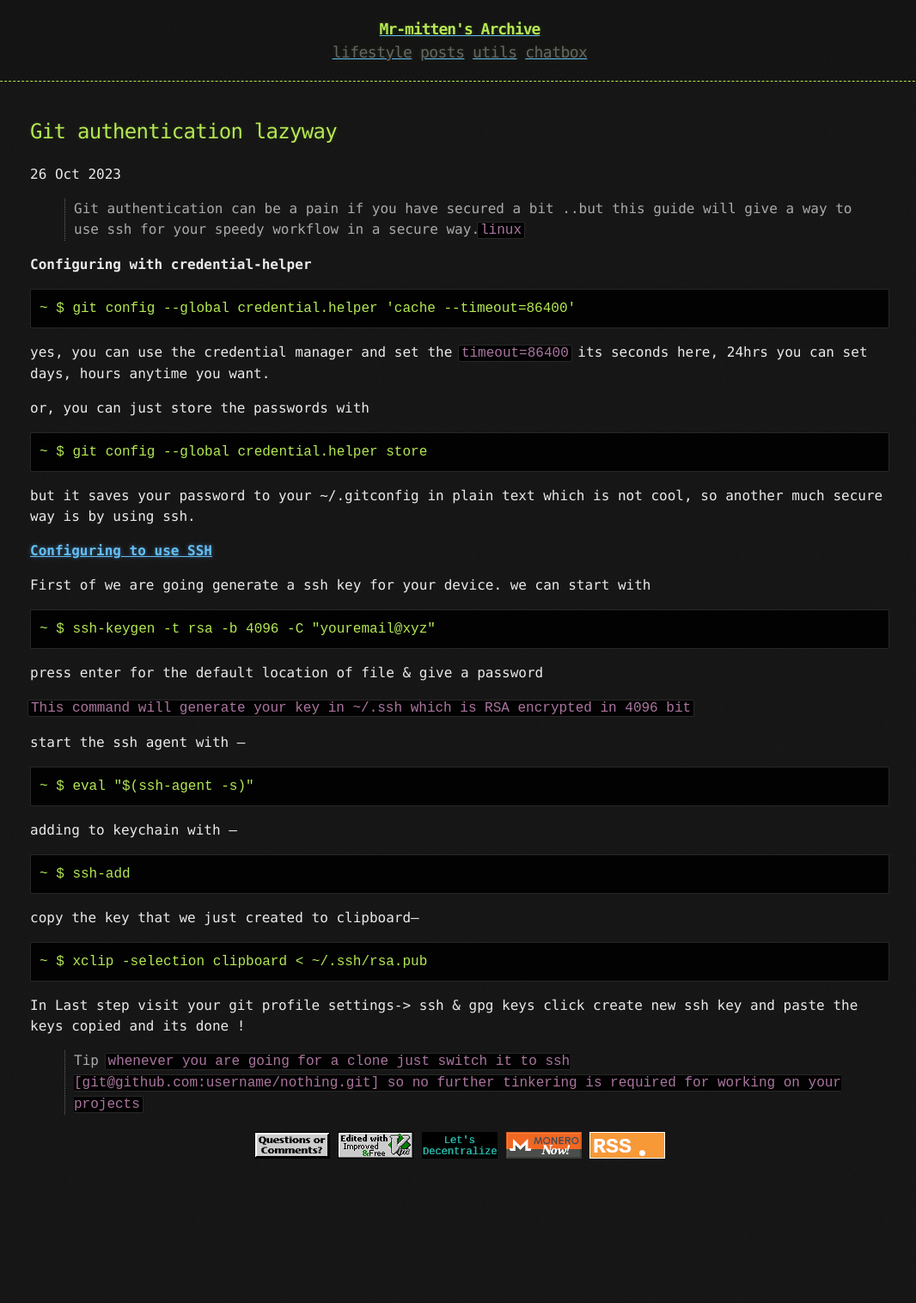
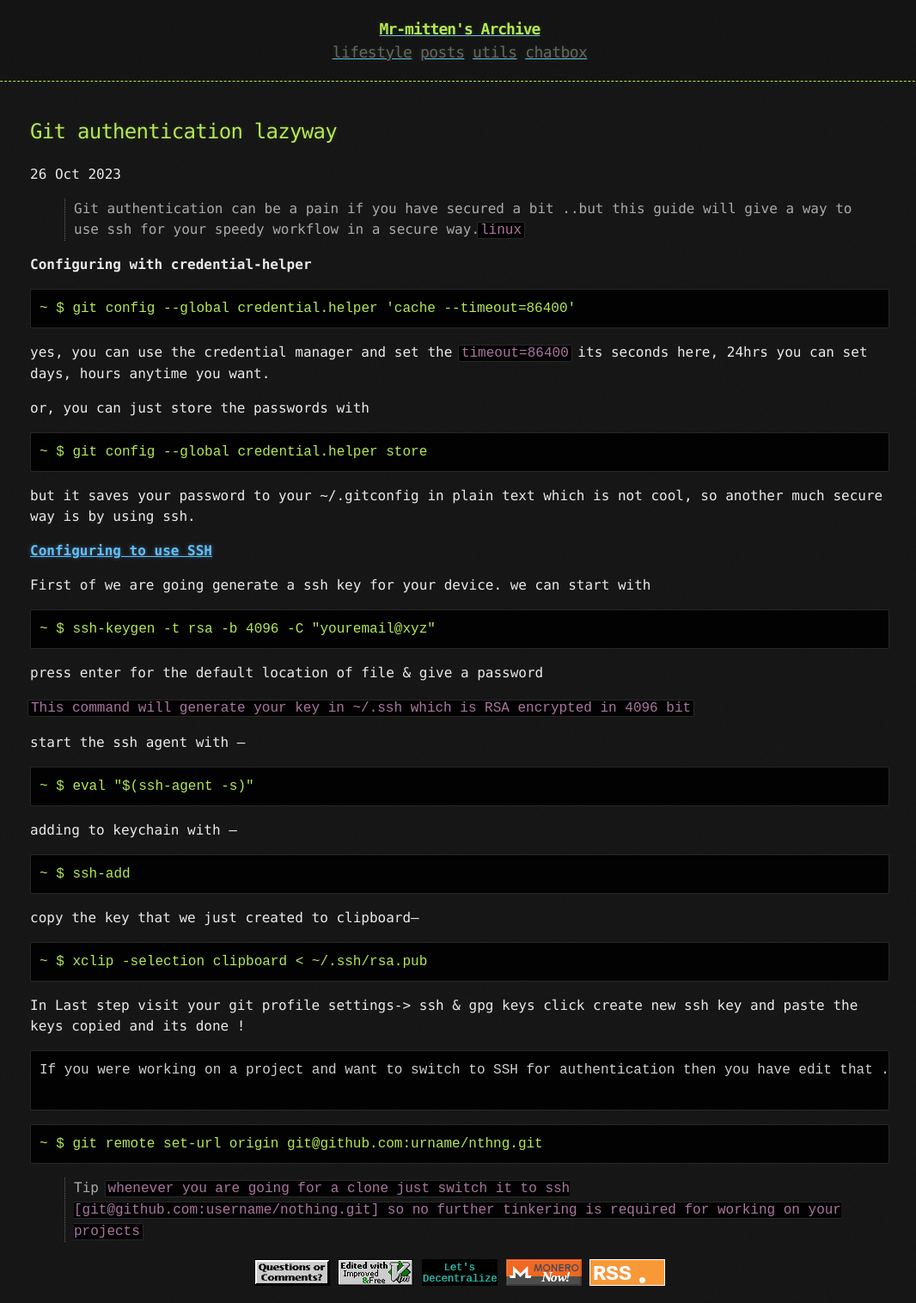
Before and after one commit to zoulx32/mr-mittens.oldweb, a Jekyll site: the page built from _posts/2023-10-26-Git authentication lazyway.md, in a window 1280 px wide. Shown: the whole page at 86% size, without its empty margins (105-1171 px from the left). Built offline with Jekyll 4.4.1, drawn with Linux system fonts in a browser that asks for light colours; before the commit the page ends 1368 px from its top, so only the background shows below that.

Commit message:
post | updated

````diff
--- a/_posts/2023-10-26-Git authentication lazyway.md
+++ b/_posts/2023-10-26-Git authentication lazyway.md
@@ -54,4 +54,13 @@ copy the key that we just created to clipboard--
 In Last step visit your git profile settings-> ssh & gpg keys
 click create new ssh key and paste the keys copied and its done !
 
+```
+If you were working on a project and want to switch to SSH for authentication then you have edit that .git file manually or use this command mentioned below ..go to the project folder .[It just changes the https url to ssh url example : https://github.com/urname/nthng.git will be changed to git@github.com:urname/nthng.git]
+
+```
+
+``` term
+~ $ git remote set-url origin git@github.com:urname/nthng.git
+```
+
 >Tip `whenever you are going for a clone just switch it to ssh [git@github.com:username/nothing.git] so no further tinkering is required for working on your projects`
````
